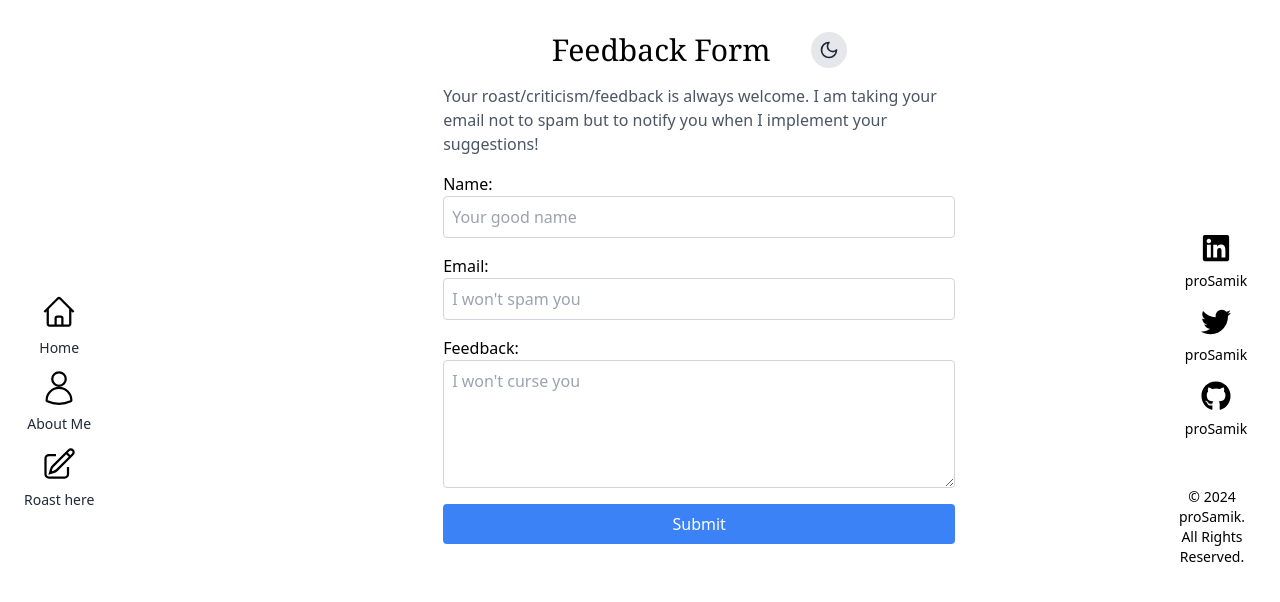
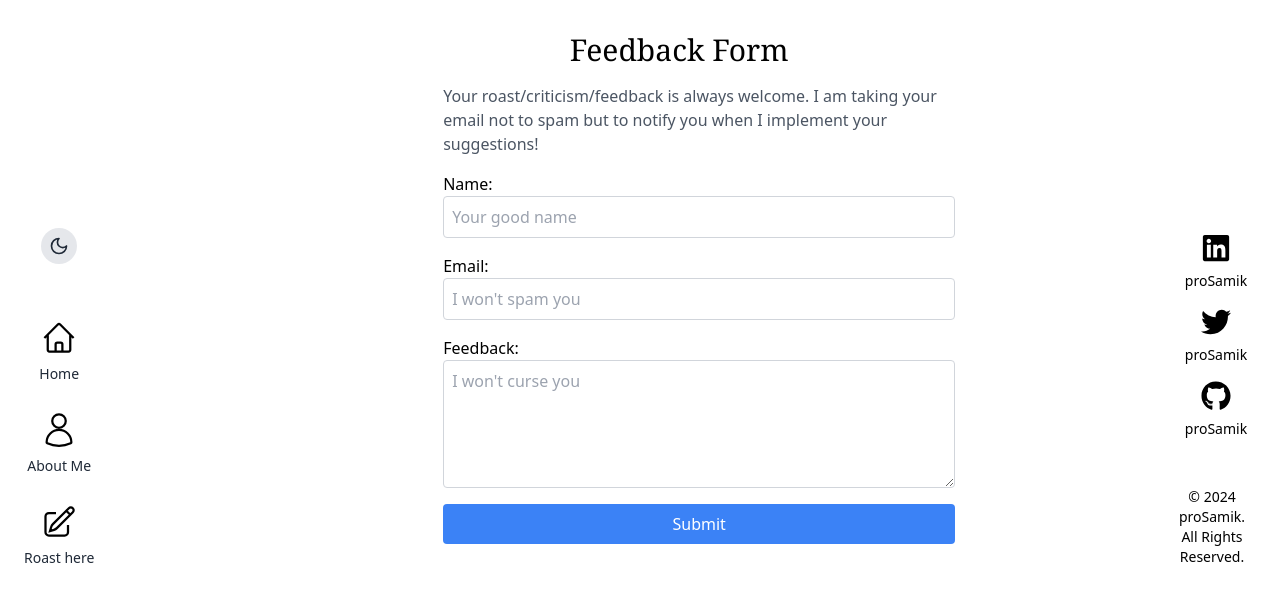
Before and after one commit to proSamik/prosamik-nextjs-app, a Next.js app: page /feedback in a window 1280 px wide. Shown: the top 602 px of the page. Built offline with nearby package versions, Linux system fonts and the light colour scheme; no server answers.

Commit message:
feat- update Navigation.tsx to include the ThemeToggle component
- removed repetative repetation and implementation of theme componenent and excessive manual implementation

```diff
--- a/src/components/ArticleHeader.tsx
+++ b/src/components/ArticleHeader.tsx
@@ -2,7 +2,6 @@ import React, { useEffect, useRef } from 'react';
 import Image from 'next/image';
 import { formatDate } from '@/utils/dateUtils';
 import SocialShareButtons from './SocialShareButton';
-import ThemeToggle from './ThemeToggle';
 import { BackendResponse } from '@/types/article';
 import useShareContent from '@/hooks/useShareContent';
 
@@ -71,9 +70,6 @@ const ArticleHeader: React.FC<ArticleHeaderProps> = ({ data, shareUrl }) => {
             <div className="md:hidden flex flex-col space-y-4">
                 <div className="flex justify-between items-center">
                     <AuthorInfo />
-                    <div className="flex items-center space-x-6 ml-8">
-                        <ThemeToggle />
-                    </div>
                 </div>
                 <div className="flex justify-center">
                     <SocialShareButtons
@@ -91,7 +87,6 @@ const ArticleHeader: React.FC<ArticleHeaderProps> = ({ data, shareUrl }) => {
                         shareUrl={shareUrl}
                         shareTitle={data.metadata.title}
                     />
-                    <ThemeToggle />
                 </div>
             </div>
         </header>
--- a/src/components/Navigation.tsx
+++ b/src/components/Navigation.tsx
@@ -1,15 +1,16 @@
 import { useEffect, useState } from 'react';
 import Link from 'next/link';
+import ThemeToggle from "@/components/ThemeToggle";
 
 const Navigation = () => {
     const [isMobile, setIsMobile] = useState(false);
 
     useEffect(() => {
         const handleResize = () => {
-            setIsMobile(window.innerWidth < 1090); // Set isMobile based on screen width
+            setIsMobile(window.innerWidth < 1090);
         };
 
-        handleResize(); // Run initially
+        handleResize();
         window.addEventListener('resize', handleResize);
 
         return () => window.removeEventListener('resize', handleResize);
@@ -19,10 +20,21 @@ const Navigation = () => {
         <nav
             className={`${
                 isMobile
-                    ? 'fixed left-0 top-0 w-full bg-white dark:bg-gray-800 shadow-md z-10 flex justify-center'
+                    ? 'fixed left-0 top-0 w-full bg-white dark:bg-gray-800 shadow-md z-10 flex justify-center items-center px-4'
                     : 'sticky top-0 left-0 w-auto h-screen p-2 flex flex-col items-center justify-center'
             }`}
         >
+            {/* Theme Toggle */}
+            <div className={isMobile ? 'absolute left-0 px-5' : 'mb-12'}>
+                <ThemeToggle />
+            </div>
+
+            {/* Navigation Links Container */}
+            <div className={`${
+                isMobile
+                    ? 'flex items-center gap-4 justify-center'
+                    : 'flex flex-col items-center gap-4'
+            }`}>
                 <Link
                     href="/"
                     className="pr-4 pl-4 pt-2 pb-1 rounded-lg hover:bg-gray-200 dark:hover:bg-gray-700 flex flex-col items-center"
@@ -90,6 +102,7 @@ const Navigation = () => {
                         Roast here
                     </span>
                 </Link>
+            </div>
         </nav>
     );
 };
--- a/src/components/ProfileHeader.tsx
+++ b/src/components/ProfileHeader.tsx
@@ -1,6 +1,5 @@
 import Image from 'next/image';
 import React, { useState, useEffect } from 'react';
-import ThemeToggle from "@/components/ThemeToggle";
 
 export default function ProfileHeader() {
     const [typedText, setTypedText] = useState('');
@@ -34,9 +33,6 @@ export default function ProfileHeader() {
                         <span className="animate-pulse">|</span>
                     </p>
                 </div>
-                <div>
-                    <ThemeToggle/>
-                </div>
             </div>
 
 
--- a/src/pages/feedback.tsx
+++ b/src/pages/feedback.tsx
@@ -1,7 +1,6 @@
 import { useState, useEffect } from 'react';
 import Navigation from '@/components/Navigation';
 import Footer from '@/components/Footer';
-import ThemeToggle from '@/components/ThemeToggle';
 import FeedbackForm from '@/components/FeedbackForm'; // Import the FeedbackForm component
 
 export default function Feedback() {
@@ -35,7 +34,6 @@ export default function Feedback() {
             >
                 <div className="flex justify-center items-center mb-4">
                     <h1 className="text-3xl font-serif text-center mr-10">Feedback Form</h1>
-                    <ThemeToggle />
                 </div>
 
                 {/* Feedback Form Component */}
```
Lines whose indentation alone changed are shown as unchanged.
